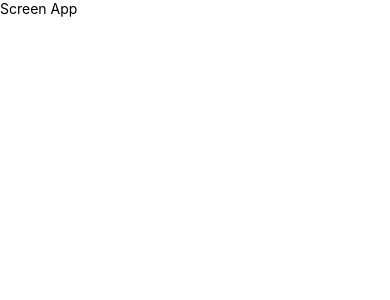
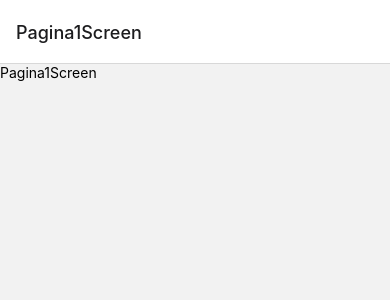
Before and after one commit to TonatiuhV/NavigationApp, a React Native app: screen / in a window 390 px wide. Shown: the top 300 px of the page. Built offline with nearby package versions, Linux system fonts and the light colour scheme.

Commit message:
Implementaion Stack Navigation

```diff
--- a/App.tsx
+++ b/App.tsx
@@ -1,12 +1,13 @@
+import 'react-native-gesture-handler';
 import React from 'react'
-import { Text } from 'react-native';
 //Actaizar de acuerdo a la documentacion
 import { NavigationContainer } from '@react-navigation/native';
+import { StackNavigator } from './src/navigator/StackNavigator';
 
 const App = () => {
   return (
     <NavigationContainer>
-      <Text>Screen App</Text>
+      <StackNavigator/>
     </NavigationContainer>
   )
 }
--- a/package.json
+++ b/package.json
@@ -11,8 +11,10 @@
   },
   "dependencies": {
     "@react-navigation/native": "^6.0.10",
+    "@react-navigation/stack": "^6.2.1",
     "react": "17.0.2",
     "react-native": "0.68.2",
+    "react-native-gesture-handler": "^2.4.2",
     "react-native-safe-area-context": "^4.2.5",
     "react-native-screens": "^3.13.1"
   },
--- /dev/null
+++ b/src/navigator/StackNavigator.tsx
@@ -0,0 +1,17 @@
+import React from 'react'; // Importante que sin este no funciona
+import { createStackNavigator } from '@react-navigation/stack';
+import { Pagina1Screen } from '../screens/Pagina1Screen';
+import { Pagina2Screen } from '../screens/Pagina2Screen';
+import { Pagina3Screen } from '../screens/Pagina3Screen';
+
+const Stack = createStackNavigator();
+
+export const StackNavigator = ()  => {
+  return (
+    <Stack.Navigator>
+      <Stack.Screen name="Pagina1Screen" component={Pagina1Screen} />
+      <Stack.Screen name="Pagina2Screen" component={Pagina2Screen} />
+      <Stack.Screen name="Pagina3Screen" component={Pagina3Screen} />
+    </Stack.Navigator>
+  );
+}
--- /dev/null
+++ b/src/screens/Pagina1Screen.tsx
@@ -0,0 +1,10 @@
+import React from 'react'
+import { Text, View } from 'react-native'
+
+export const Pagina1Screen = () => {
+  return (
+    <View>
+        <Text>Pagina1Screen</Text>
+    </View>
+  )
+}
--- /dev/null
+++ b/src/screens/Pagina2Screen.tsx
@@ -0,0 +1,10 @@
+import React from 'react'
+import { Text, View } from 'react-native'
+
+export const Pagina2Screen = () => {
+  return (
+    <View>
+        <Text>Pagina2Screen</Text>
+    </View>
+  )
+}
--- /dev/null
+++ b/src/screens/Pagina3Screen.tsx
@@ -0,0 +1,10 @@
+import React from 'react'
+import { Text, View } from 'react-native'
+
+export const Pagina3Screen = () => {
+  return (
+    <View>
+        <Text>Pagina3Screen</Text>
+    </View>
+  )
+}
```
Also changed, not shown: 1 other file (tests, documents, lock files or other folders).
